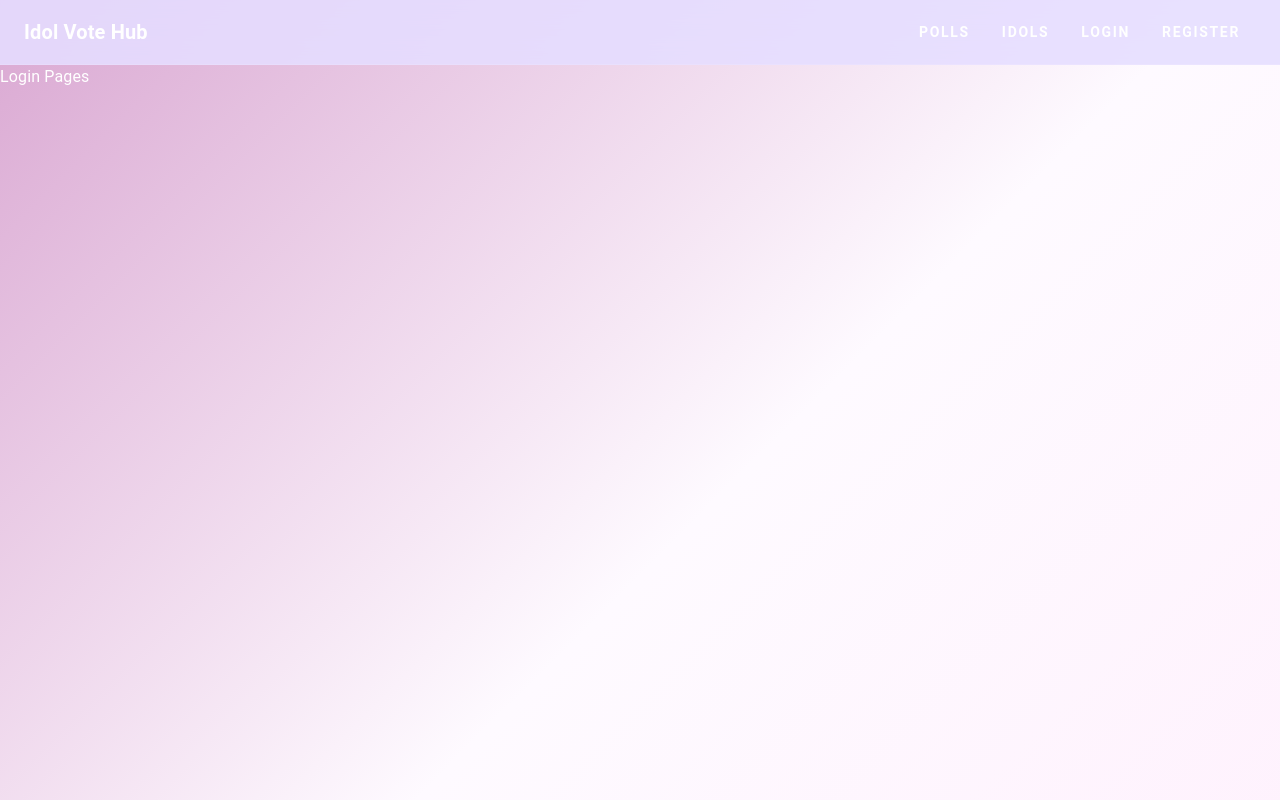
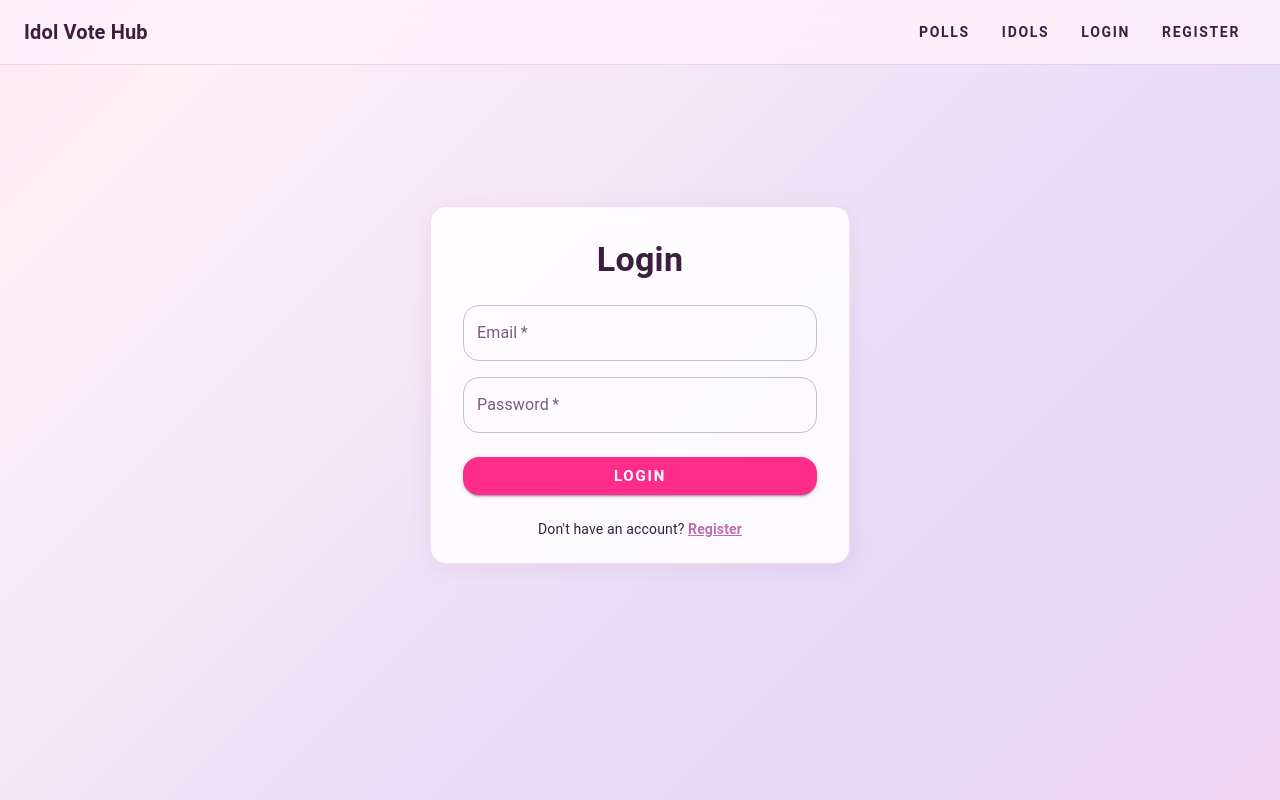
Before and after one commit to Chuan-dev086/K-pop-idol-voting-platform, a React app in the folder frontend/: page /login in a window 1280 px wide. Built offline with nearby package versions, Linux system fonts and the light colour scheme; no server answers; the HTML template or start-up script is replaced by a standard one.

Commit message:
feat(frontend):add login pages with user authentication

```diff
--- a/frontend/src/components/Navbar.jsx
+++ b/frontend/src/components/Navbar.jsx
@@ -63,7 +63,7 @@ const Navbar = () => {
             <>
               {user.role === "admin" && (
                 <Button color="inherit" component={Link} to="/admin">
-                  Admin
+                  Admin Panel
                 </Button>
               )}
               <Button color="inherit" component={Link} to="/profile">
@@ -115,7 +115,7 @@ const Navbar = () => {
                 <>
                   {user.role === "admin" && (
                     <ListItemButton component={Link} to="/admin">
-                      <ListItemText primary="Admin" />
+                      <ListItemText primary="Admin Panel" />
                     </ListItemButton>
                   )}
                   <ListItemButton component={Link} to="/profile">
--- a/frontend/src/context/AuthContext.jsx
+++ b/frontend/src/context/AuthContext.jsx
@@ -1,4 +1,5 @@
 import { createContext, useContext, useState } from "react";
+import api from "../services/api";
 
 // create a context object
 const AuthContext = createContext();
@@ -17,8 +18,19 @@ export const AuthProvider = ({ children }) => {
     setUser(null);
   };
 
+  const login = async (email, password) => {
+    const res = await api.post("/auth/login", { email, password });
+    const { token, user } = res.data;
+
+    localStorage.setItem("token", token);
+    localStorage.setItem("user", JSON.stringify(user));
+    setUser(user);
+
+    return user;
+  };
+
   //   pack the object and set to provider
-  const value = { user, logout, setUser };
+  const value = { user, login, logout, setUser };
 
   //   return the value and render out the children
   return <AuthContext.Provider value={value}>{children}</AuthContext.Provider>;
--- a/frontend/src/pages/Login.jsx
+++ b/frontend/src/pages/Login.jsx
@@ -1,5 +1,106 @@
+import { useState } from "react";
+import { Link, useNavigate } from "react-router";
+import {
+  Box,
+  Card,
+  CardContent,
+  Typography,
+  TextField,
+  Button,
+} from "@mui/material";
+import { useSnackbar } from "notistack";
+import { useAuth } from "../context/AuthContext";
+
 const Login = () => {
-  return <div>Login Pages</div>;
+  const [email, setEmail] = useState("");
+  const [password, setPassword] = useState("");
+  const [loading, setLoading] = useState(false);
+
+  const { login } = useAuth();
+  const { enqueueSnackbar } = useSnackbar();
+  const navigate = useNavigate();
+
+  const handleSubmit = async (e) => {
+    e.preventDefault();
+    setLoading(true);
+
+    try {
+      const user = await login(email, password);
+      enqueueSnackbar("Login successful", { variant: "success" });
+      navigate(user.role === "admin" ? "/admin" : "/");
+    } catch (error) {
+      const message = error.response?.data?.message || "Login failed";
+      enqueueSnackbar(message, { variant: "error" });
+    } finally {
+      setLoading(false);
+    }
+  };
+
+  return (
+    <Box
+      sx={{
+        display: "flex",
+        justifyContent: "center",
+        alignItems: "center",
+        minHeight: "80vh",
+        p: 2,
+      }}
+    >
+      <Card sx={{ width: "100%", maxWidth: 420 }}>
+        <CardContent sx={{ p: 4 }}>
+          <Typography
+            variant="h4"
+            sx={{ textAlign: "center", mb: 3, fontWeight: "bold" }}
+          >
+            Login
+          </Typography>
+
+          <form onSubmit={handleSubmit}>
+            <TextField
+              label="Email"
+              type="email"
+              fullWidth
+              required
+              value={email}
+              onChange={(e) => setEmail(e.target.value)}
+              sx={{ mb: 2 }}
+            />
+
+            <TextField
+              label="Password"
+              type="password"
+              fullWidth
+              required
+              value={password}
+              onChange={(e) => setPassword(e.target.value)}
+              sx={{ mb: 3 }}
+            />
+
+            <Button
+              type="submit"
+              variant="contained"
+              color="secondary"
+              fullWidth
+              disabled={loading}
+              size="large"
+            >
+              {loading ? "Logging in..." : "Login"}
+            </Button>
+          </form>
+
+          <Typography sx={{ textAlign: "center", mt: 3 }} variant="body2">
+            Don't have an account?{" "}
+            <Link
+              to="/register"
+              style={{ color: "#c06db2", fontWeight: "bold" }}
+            >
+              Register
+            </Link>
+          </Typography>
+        </CardContent>
+      </Card>
+    </Box>
+  );
 };
 
 export default Login;
--- a/frontend/src/theme/theme.js
+++ b/frontend/src/theme/theme.js
@@ -9,14 +9,29 @@ const gradientShift = keyframes`
 
 const theme = createTheme({
   palette: {
-    mode: "dark",
+    mode: "light",
     primary: {
-      main: "#fbe7ff",
+      main: "#c06db2",
+      dark: "#a3559a",
+      light: "#e3b5da",
+      contrastText: "#ffffff",
     },
     secondary: {
-      main: "#ffdeee",
+      main: "#ff2d8a", // 投票按钮、选中状态
+      contrastText: "#ffffff",
+    },
+    success: { main: "#3dcb8e" },
+    error: { main: "#e5484d" },
+    text: {
+      primary: "#3b1f3f",
+      secondary: "#7a5a80",
+    },
+    background: {
+      default: "#fff0f6",
+      paper: "rgba(255, 255, 255, 0.85)",
     },
   },
+  shape: { borderRadius: 16 },
   typography: {
     fontFamily: '"Roboto", "Helvetica", "Arial", sans-serif',
   },
@@ -27,26 +42,32 @@ const theme = createTheme({
         html: { minHeight: "100%" },
         body: {
           minHeight: "100vh",
+          // 粉 → 奶白 → 薰衣草 → 粉，4 个色标，过渡平缓不出现色带
           background:
-            "linear-gradient(135deg, #c06db2 0%, #fefaff 50%, #ffe7fb 100%)",
+            "linear-gradient(135deg, #fbc4da 0%, #fff0f6 35%, #e4d9f7 65%, #ffd0e6 100%)",
           backgroundSize: "200% 200%",
-          animation: `${gradientShift} 8s ease infinite`,
+          // 30 秒一个循环：有流动感但不会分散注意力
+          animation: `${gradientShift} 30s ease infinite`,
           backgroundAttachment: "fixed",
         },
         "#root": { minHeight: "100vh" },
+        // 系统开启"减少动态效果"时，关闭背景动画
+        "@media (prefers-reduced-motion: reduce)": {
+          body: { animation: "none" },
+        },
       },
     },
 
-    // 毛玻璃 Navbar
+    // 毛玻璃 Navbar：浅色底 + 深色字
     MuiAppBar: {
       styleOverrides: {
         root: {
-          background: "rgba(229, 221, 255, 0.88)",
+          background: "rgba(255, 240, 251, 0.85)",
           backdropFilter: "blur(12px)",
           WebkitBackdropFilter: "blur(12px)",
-          color: "#ffffff",
+          color: "#3b1f3f",
           boxShadow: "none",
-          borderBottom: "1px solid rgba(255, 255, 255, 0.1)",
+          borderBottom: "1px solid rgba(192, 109, 178, 0.25)",
         },
       },
     },
@@ -59,9 +80,47 @@ const theme = createTheme({
           fontWeight: 700,
           letterSpacing: "0.12em",
           padding: "6px 16px",
+        },
+        // 文字按钮（如导航链接）：悬停用淡粉底
+        text: {
           "&:hover": {
-            backgroundColor: "rgba(255, 255, 255, 0.15)",
+            backgroundColor: "rgba(192, 109, 178, 0.12)",
           },
+        },
+        // 投票按钮：白色描边，让它从粉色背景里跳出来
+        containedSecondary: {
+          border: "2px solid #ffffff",
+          boxShadow: "0 4px 14px rgba(255, 45, 138, 0.35)",
+          "&:hover": {
+            backgroundColor: "#e0207a",
+          },
+        },
+      },
+    },
+
+    // 卡片：半透明白底，保证文字和进度条清晰
+    MuiCard: {
+      styleOverrides: {
+        root: {
+          backdropFilter: "blur(8px)",
+          WebkitBackdropFilter: "blur(8px)",
+          border: "1px solid rgba(192, 109, 178, 0.2)",
+          boxShadow: "0 4px 20px rgba(192, 109, 178, 0.15)",
+        },
+      },
+    },
+
+    // 票数进度条
+    MuiLinearProgress: {
+      styleOverrides: {
+        root: {
+          height: 10,
+          borderRadius: 5,
+          backgroundColor: "rgba(192, 109, 178, 0.15)",
+        },
+        bar: {
+          borderRadius: 5,
+          background: "linear-gradient(90deg, #c06db2, #b8a4ff)",
         },
       },
     },
```
